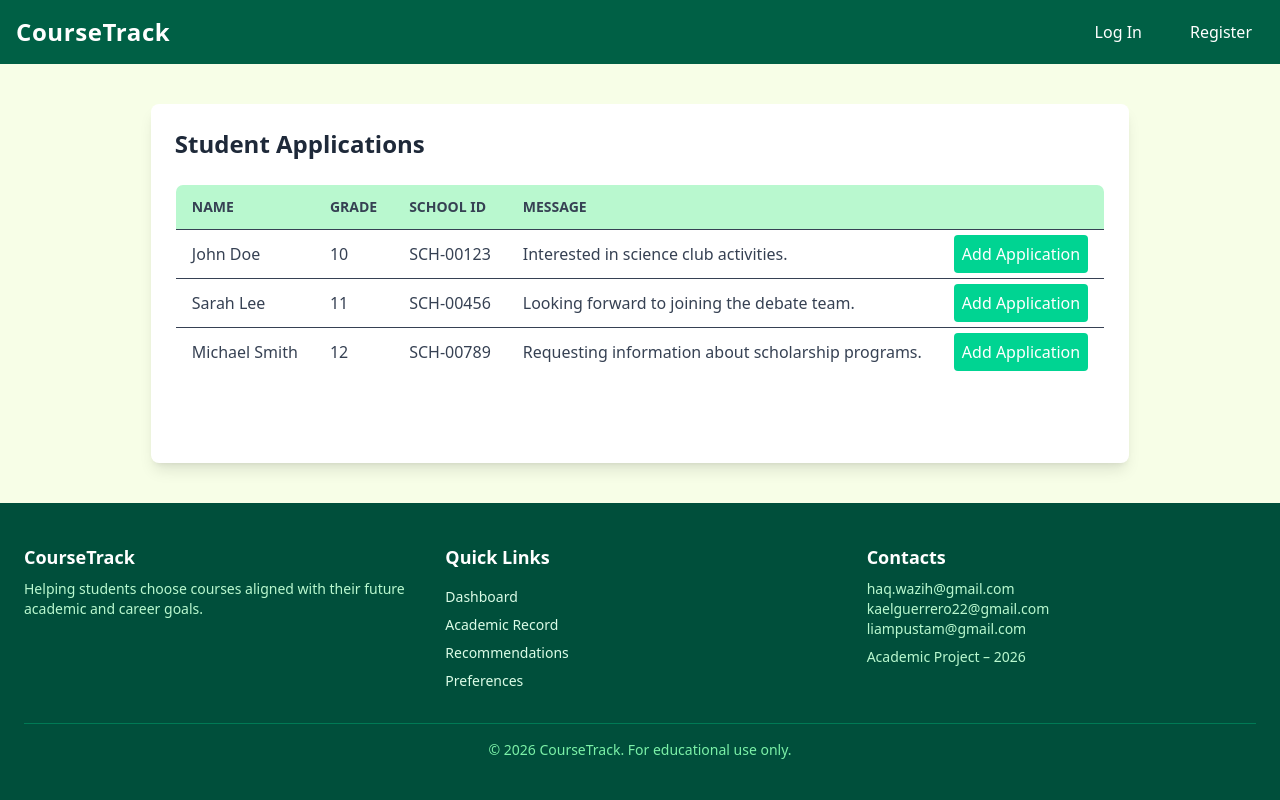
After one commit to Brooklyn-STEAM/10047-Upgrading-Students-Schedules-Through-Goals-Aware-Suggestions, a Flask app: page /counselor/recommendation in a window 1280 px wide. The commit adds this page. Run offline with Flask 3, Linux system fonts and the light colour scheme.

Commit message:
Finished my part on recommendations (#17)

```diff
--- a/main.py
+++ b/main.py
@@ -29,6 +29,10 @@ class User:
 
     def get_id(self):
         return str(self.id)
+
+@app.errorhandler(404)
+def page_not_found(error):
+    return render_template('404.html.jinja'), 404
 
 @login_manager.user_loader
 def load_user(user_id):
@@ -178,7 +182,7 @@ def student_dashboard():
 @login_required
 def counselor_dashboard():
     if current_user.role != "counselor":
-        return redirect("/theerror")
+        abort(404)
 
     return render_template("counselor_dashboard.html.jinja")
 
@@ -192,18 +196,21 @@ def not_found():
 def recommendations():
     return render_template("recommendation.html.jinja")
 
+@app.route("/counselor/recommendation")
+def counselor_recommendations():
+    return render_template("counselorrecommendation.html.jinja")
+
 @app.route("/student/recommendation/addcounselor")
 @login_required
 def add_counselor():
     if current_user.role != "student":
-        return redirect("/theerror")
+        abort(404)
 
     return render_template("addcounselor.html.jinja")
 
-@app.route("/student/recommendation/addapplication")
+@app.route("/counselor/recommendation/addapplication")
 @login_required
 def add_application():
-    if current_user.role != "student":
-        return redirect("/theerror")
-
+    if current_user.role != "counselor":
+        abort(404)
     return render_template("addapplication.html.jinja")
--- /dev/null
+++ b/templates/counselorrecommendation.html.jinja
@@ -0,0 +1,79 @@
+<!doctype html>
+<html>
+  <head>
+    <meta charset="UTF-8" />
+    <meta name="viewport" content="width=device-width, initial-scale=1.0" />
+    <script src="https://cdn.jsdelivr.net/npm/@tailwindcss/browser@4"></script>
+  </head>
+  <body class="bg-lime-50 text-gray-800 min-h-screen flex flex-col">
+    {% include "components/navbar.html.jinja" %}
+
+   <div class="max-w-6xl mx-auto bg-white shadow-lg rounded-lg flex-grow p-6 mt-10 mb-10">
+
+    <!-- Header Section -->
+    <div class="flex justify-between items-center mb-6">
+      <h1 class="text-2xl font-bold text-gray-800">Student Applications</h1>
+    </div>
+
+    <!-- Table -->
+    <div class="overflow-x-auto">
+      <table class="min-w-full border border-gray-200 rounded-lg overflow-hidden">
+
+        <!-- Table Head -->
+        <thead class="bg-green-200 text-gray-700 uppercase text-sm">
+          <tr>
+            <th class="py-3 px-4 text-left">Name</th>
+            <th class="py-3 px-4 text-left">Grade</th>
+            <th class="py-3 px-4 text-left">School ID</th>
+            <th class="py-3 px-4 text-left">Message</th>
+            <th></th>
+          </tr>
+        </thead>
+
+        <!-- Table Body -->
+        <tbody class="text-gray-700">
+          <tr class="border-t hover:bg-gray-50">
+            <td class="py-3 px-4">John Doe</td>
+            <td class="py-3 px-4">10</td>
+            <td class="py-3 px-4">SCH-00123</td>
+            <td class="py-3 px-4">Interested in science club activities.</td>
+            <td class="py-3 px-4">
+            <div>
+              <a href="#" class="text-white bg-emerald-400 p-2 hover:bg-emerald-500 rounded">Add Application</a>
+            </div>
+            </td>
+          </tr>
+
+          <tr class="border-t hover:bg-gray-50">
+            <td class="py-3 px-4">Sarah Lee</td>
+            <td class="py-3 px-4">11</td>
+            <td class="py-3 px-4">SCH-00456</td>
+            <td class="py-3 px-4">Looking forward to joining the debate team.</td>
+            <td class="py-3 px-4">
+            <div>
+              <a href="#" class="text-white bg-emerald-400 p-2 hover:bg-emerald-500 rounded">Add Application</a>
+            </div>
+            </td>
+          </tr>
+
+          <tr class="border-t hover:bg-gray-50">
+            <td class="py-3 px-4">Michael Smith</td>
+            <td class="py-3 px-4">12</td>
+            <td class="py-3 px-4">SCH-00789</td>
+            <td class="py-3 px-4">Requesting information about scholarship programs.</td>
+            <td class="py-3 px-4">
+            <div>
+              <a href="#" class="text-white bg-emerald-400 p-2 hover:bg-emerald-500 rounded">Add Application</a>
+            </div>
+            </td>
+          </tr>
+        </tbody>
+
+      </table>
+    </div>
+
+  </div>
+
+    {% include "components/footer.html.jinja" %}
+  </body>
+</html>
--- a/templates/recommendation.html.jinja
+++ b/templates/recommendation.html.jinja
@@ -13,7 +13,7 @@
 
       <div class="flex justify-center gap-8">
         <!-- Counselor Recommendation -->
-        <div class="bg-white shadow-md rounded-lg p-6">
+        <div class="bg-white max-w-4xl shadow-md rounded-lg p-6">
           <h2 class="text-2xl font-semibold mb-4">Counselor Recommendation</h2>
           <p class="text-gray-600">Schedule a session with our expert counselor, <span class="font-bold text-emerald-500">Dr. Jane Doe</span>, to get personalized advice on achieving your academic goals.</p>
           <div class="flex justify-center mt-4">
```
Also changed, not shown: templates/addapplication.html.jinja (+6 -4 lines).
